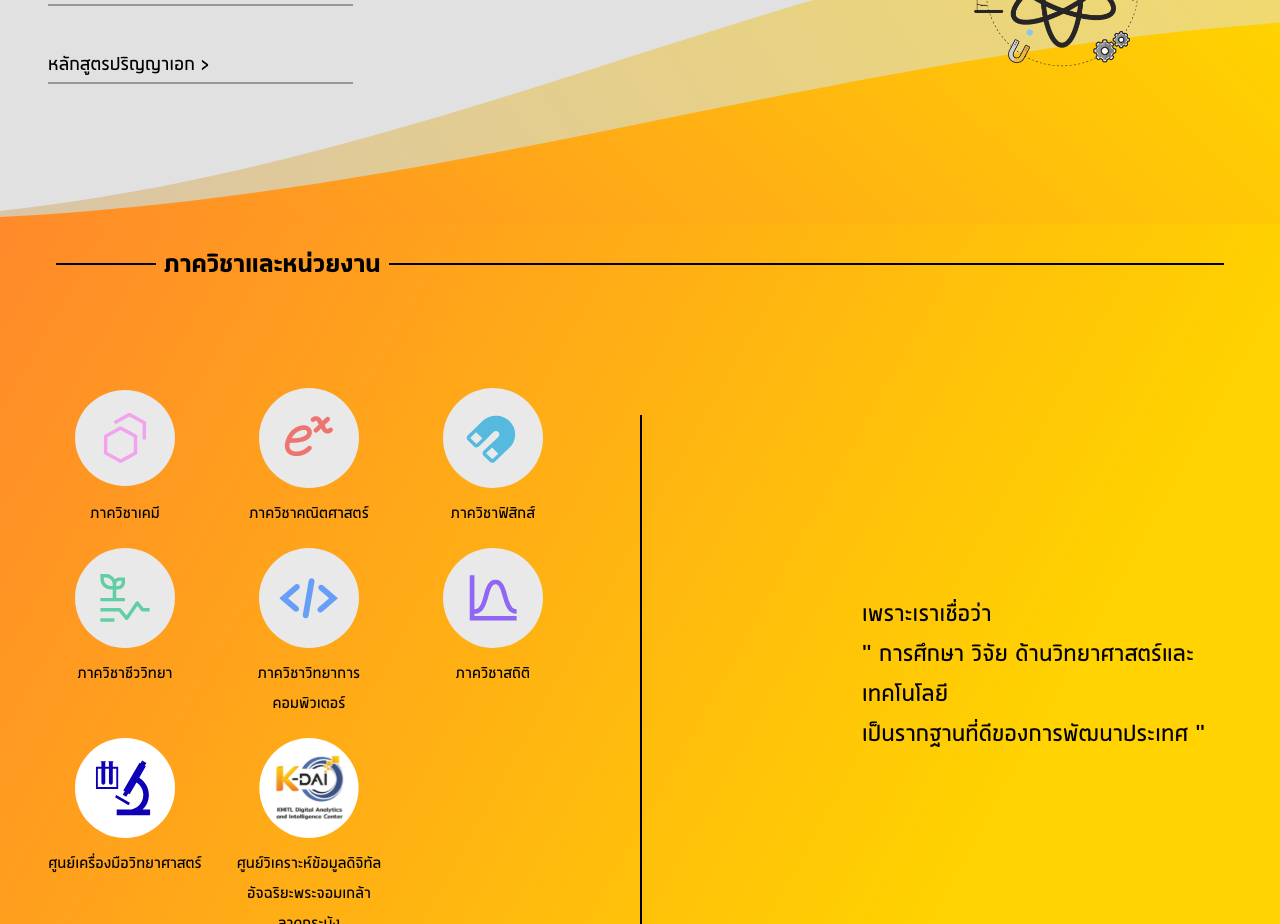
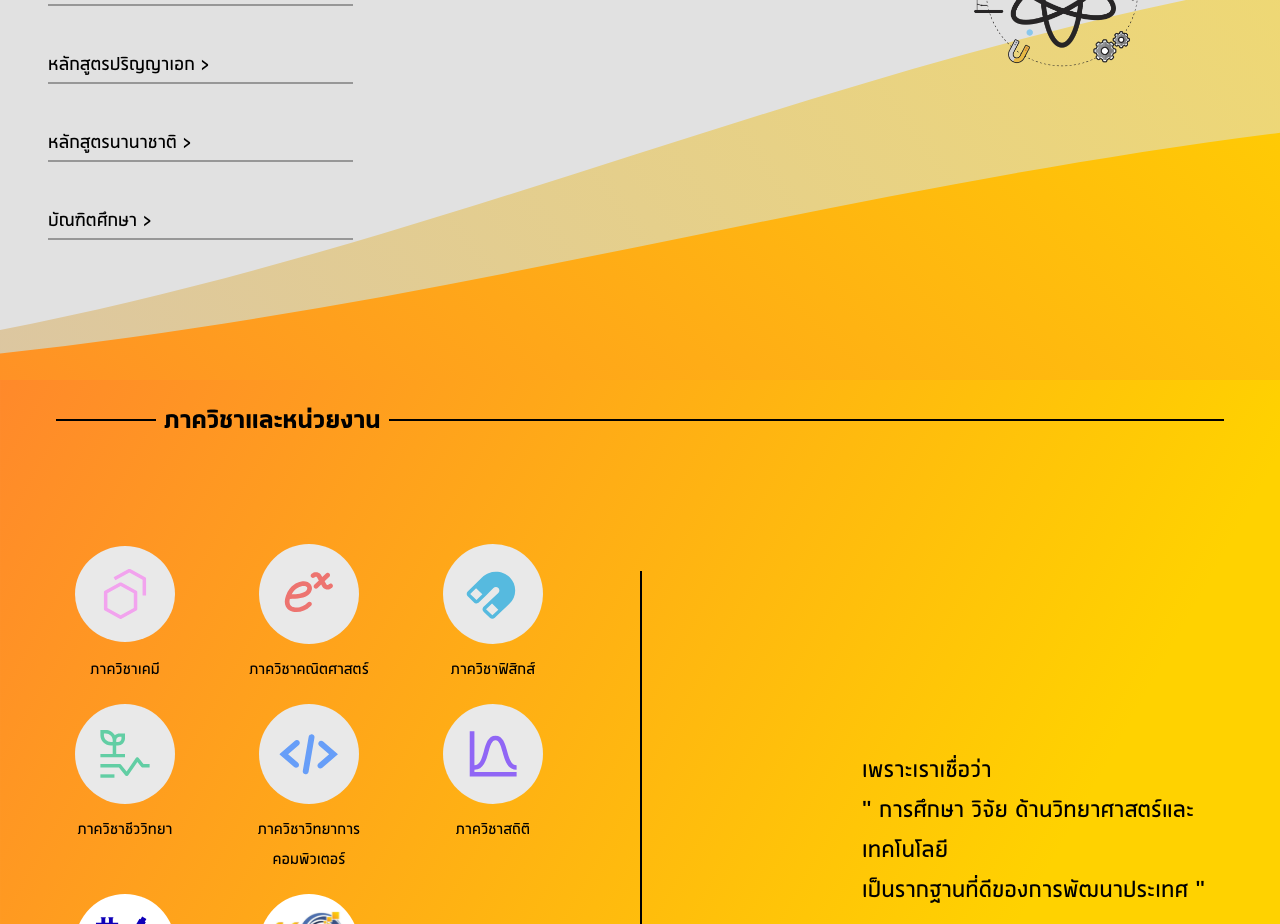
Before and after one commit to Yayawak/web-more-backup, a Next.js app: page / in a window 1280 px wide. Shown: the part 1680-2604 px from the top of the page. Built offline with nearby package versions, Linux system fonts and the light colour scheme; no server answers.

Commit message:
fix: add more programs

```diff
--- a/pages/index.tsx
+++ b/pages/index.tsx
@@ -427,6 +427,14 @@ const programItems = [
     title: 'หลักสูตรปริญญาเอก',
     path: 'https://www.science.kmitl.ac.th/page#/course-aek',
   },
+  {
+    title: 'หลักสูตรนานาชาติ',
+    path: 'https://inter.science.kmitl.ac.th/',
+  },
+  {
+    title: 'บัณฑิตศึกษา',
+    path: 'https://www.science.kmitl.ac.th/graduate/#/home',
+  },
 ]
 
 const departmentItems = [
```
